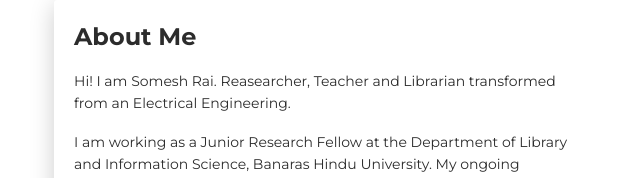
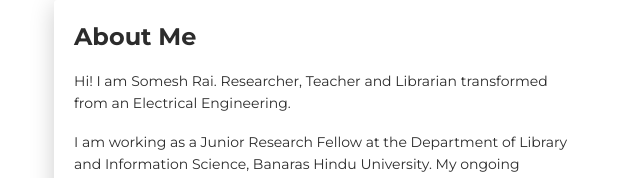
Before and after one commit to someshrai/SomeshRai.github.io, a plain HTML site: page index.html in a window 1280 px wide. Shown: the part 620-798 px from the top of the page, 31-671 px from the left. Drawn offline with Linux system fonts and the light colour scheme; files whose address does not match are found by name.

Commit message:
Update index.html

```diff
--- a/index.html
+++ b/index.html
@@ -84,7 +84,7 @@
         <div class="col-lg-6 col-md-12">
           <div class="card-body">
             <div class="h4 mt-0 title">About Me</div>
-            <p>Hi! I am Somesh Rai. Reasearcher, Teacher and Librarian transformed from an Electrical Engineering.</p>
+            <p>Hi! I am Somesh Rai. Researcher, Teacher and Librarian transformed from an Electrical Engineering.</p>
             <p>I am working as a Junior Research Fellow at the Department of Library and Information Science, Banaras Hindu University. My ongoing research is focused on Scientometrics and Machine Learning Applications. My broader areas of interest are Information Science, Computer and Society, and Artificial Intelligence. <a href="https://www.researchgate.net/profile/Somesh-Rai" target="_blank">.....More</a></p>
           </div>
         </div>
```
